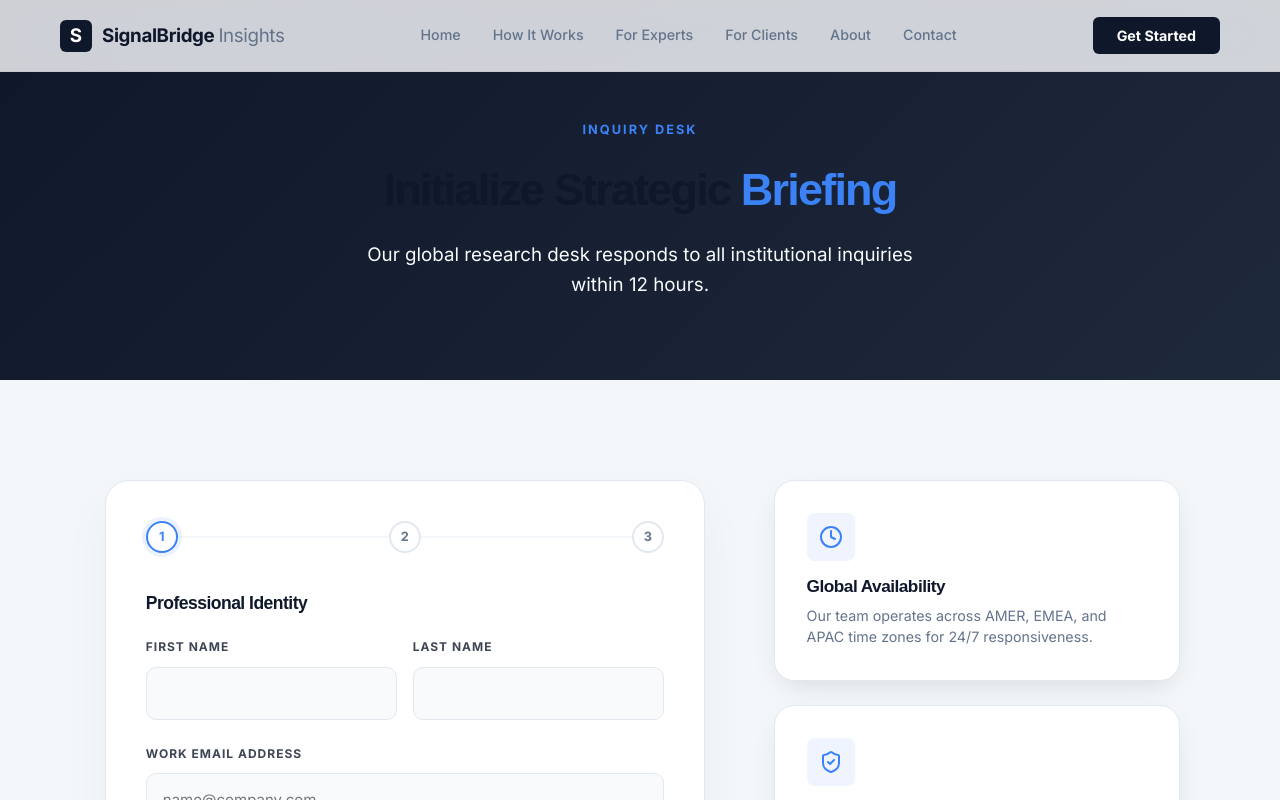
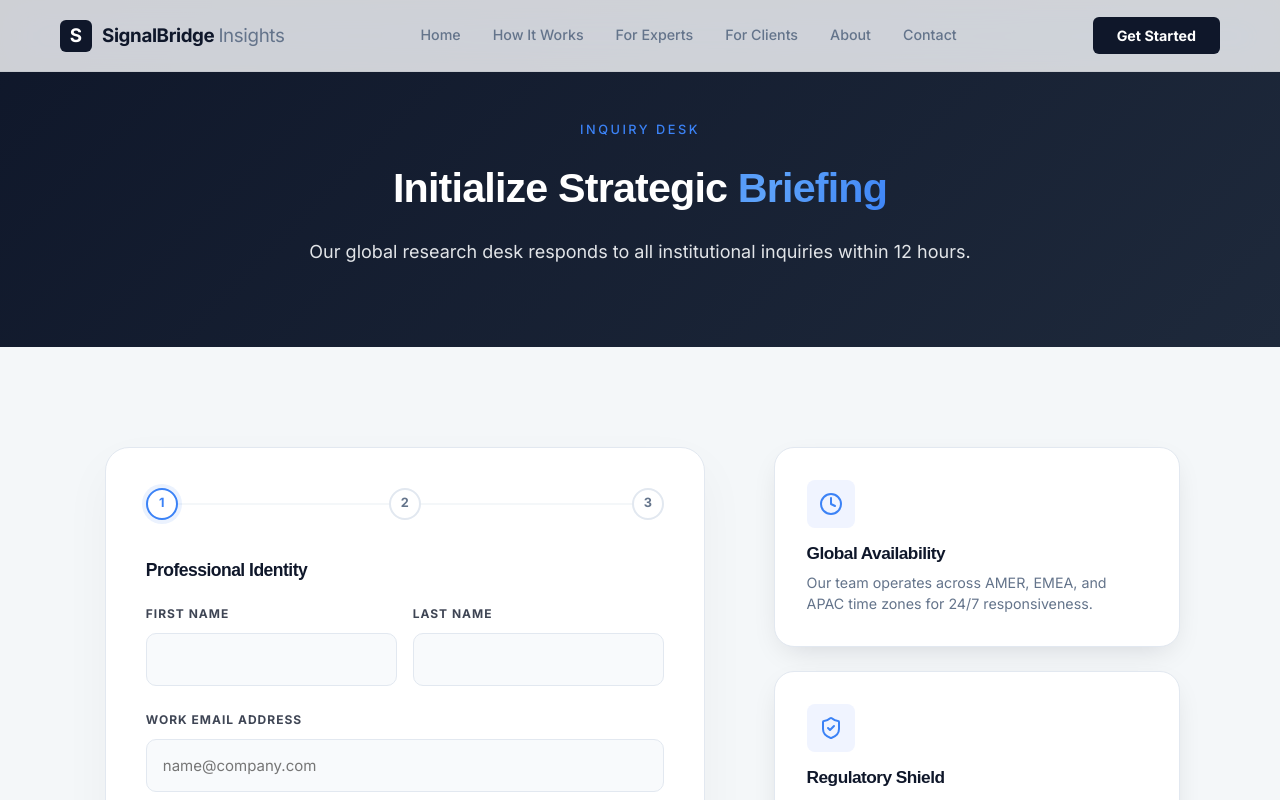
Before and after one commit to skydani26/signalbridge-insights, a Next.js app: page /inquire in a window 1280 px wide. Shown: the top 800 px of the page. Built offline with nearby package versions, Linux system fonts and the light colour scheme; a web font is replaced by a local one.

Commit message:
Design: Refined Inquiry Desk hero for brand alignment and readability

```diff
--- a/src/app/inquire/inquire.module.css
+++ b/src/app/inquire/inquire.module.css
@@ -11,31 +11,46 @@
 
 .tag {
     color: var(--color-secondary);
-    font-weight: 700;
+    font-weight: 500;
     text-transform: uppercase;
     font-size: 0.85rem;
-    letter-spacing: 2px;
+    letter-spacing: 2.5px;
     margin-bottom: 24px;
     display: block;
 }
 
 .hero h1 {
-    font-size: 3rem;
+    font-size: 2.75rem;
     font-weight: 600;
+    color: var(--color-text-white);
     margin-bottom: 24px;
-    letter-spacing: -0.04em;
+    letter-spacing: -0.02em;
+    line-height: 1.2;
 }
 
 .highlight {
-    color: var(--color-secondary);
+    background: linear-gradient(120deg, #60a5fa, #3b82f6, #60a5fa);
+    background-size: 200% auto;
+    -webkit-background-clip: text;
+    background-clip: text;
+    -webkit-text-fill-color: transparent;
+    animation: shine 3s linear infinite;
+    font-weight: 800;
+}
+
+@keyframes shine {
+    to {
+        background-position: 200% center;
+    }
 }
 
 .subtitle {
-    font-size: 1.25rem;
+    font-size: 1.2rem;
     color: var(--color-background-soft);
-    max-width: 600px;
+    max-width: 800px;
     margin: 0 auto;
     line-height: 1.6;
+    opacity: 0.9;
 }
 
 .grid {
```
